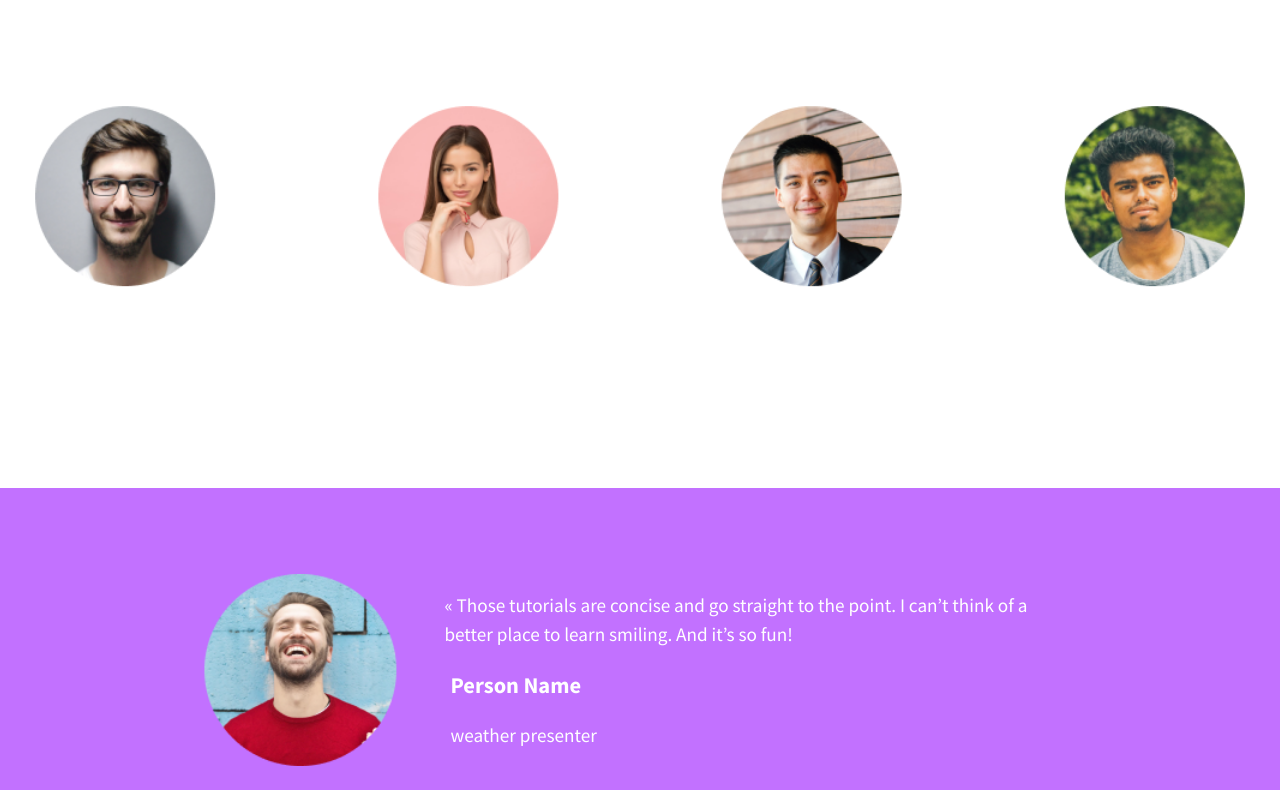
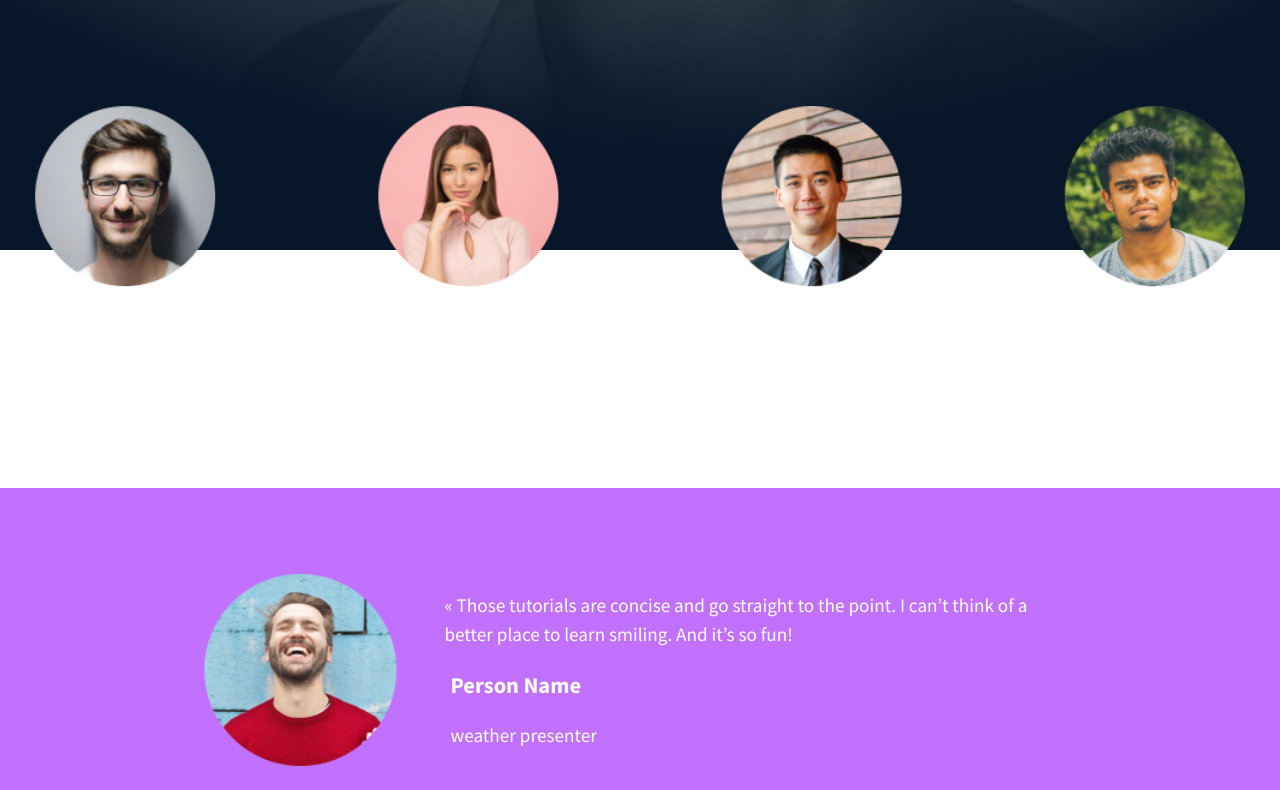
Before and after one commit to natewood2/atlas-web-development, a plain HTML site: page css_advanced/index.html in a window 1280 px wide. Shown: the part 722-1512 px from the top of the page. Drawn offline with Linux system fonts and the light colour scheme; the site is published under a folder, as on GitHub Pages, so addresses that start at the root find nothing; files whose address does not match are found by name.

Commit message:
Update styles.css

```diff
--- a/css_advanced/styles.css
+++ b/css_advanced/styles.css
@@ -1,5 +1,5 @@
 body {
-    background-image: url('/css_advanced/imgs/background.png');
+    background-image: url('../imgs/background.png');
     background-size: 100%;
     background-repeat: no-repeat;
     background-position: top;
```
